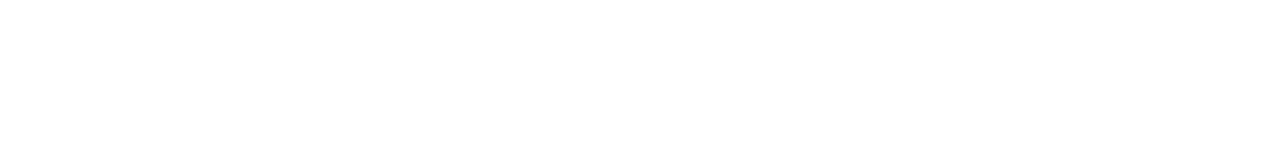
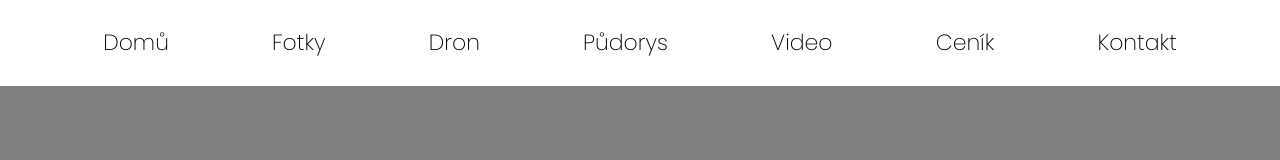
Before and after one commit to jirivrana2000/fotimnemovitosti, a plain HTML site: page index.html in a window 1280 px wide. Drawn offline with Linux system fonts and the light colour scheme.

Commit message:
vytvořen header včetně designu

```diff
--- a/index.html
+++ b/index.html
@@ -6,10 +6,21 @@
     <meta name="viewport" content="width=device-width, initial-scale=1.0">
     <link rel='stylesheet' href='style.css'/>
     <script src="script.js" defer></script>
+    <link rel="preconnect" href="https://fonts.googleapis.com">
+    <link rel="preconnect" href="https://fonts.gstatic.com" crossorigin>
+    <link href="https://fonts.googleapis.com/css2?family=Poppins:wght@100;200&display=swap" rel="stylesheet">
     <title>Fotím nemovitosti</title>
 </head>
 <body>
-    <div></div>
+    <header>
+        <a href="">Domů</a>
+        <a href="">Fotky</a>
+        <a href="">Dron</a>
+        <a href="">Půdorys</a>
+        <a href="">Video</a>
+        <a href="">Ceník</a>
+        <a href="">Kontakt</a>
+    </header>
 
 </body>
 </html>
--- a/style.css
+++ b/style.css
@@ -46,3 +46,31 @@ table {
 	border-spacing: 0;
 }
 /*My own css start here*/
+
+body {
+    background-color: grey;
+}
+
+header {
+    background-color: white;
+    width: 100vw;
+    height: 86px;
+    display: flex;
+    align-items: center;
+    justify-content: space-evenly;
+}
+
+header a {
+    color: black;
+    text-decoration: none;
+    font-size: 22px;
+    font-family: 'Poppins', sans-serif;
+}
+
+header a:hover {
+    color: #636363;
+}
+
+header a:active {
+    color: #959595;
+}
```
